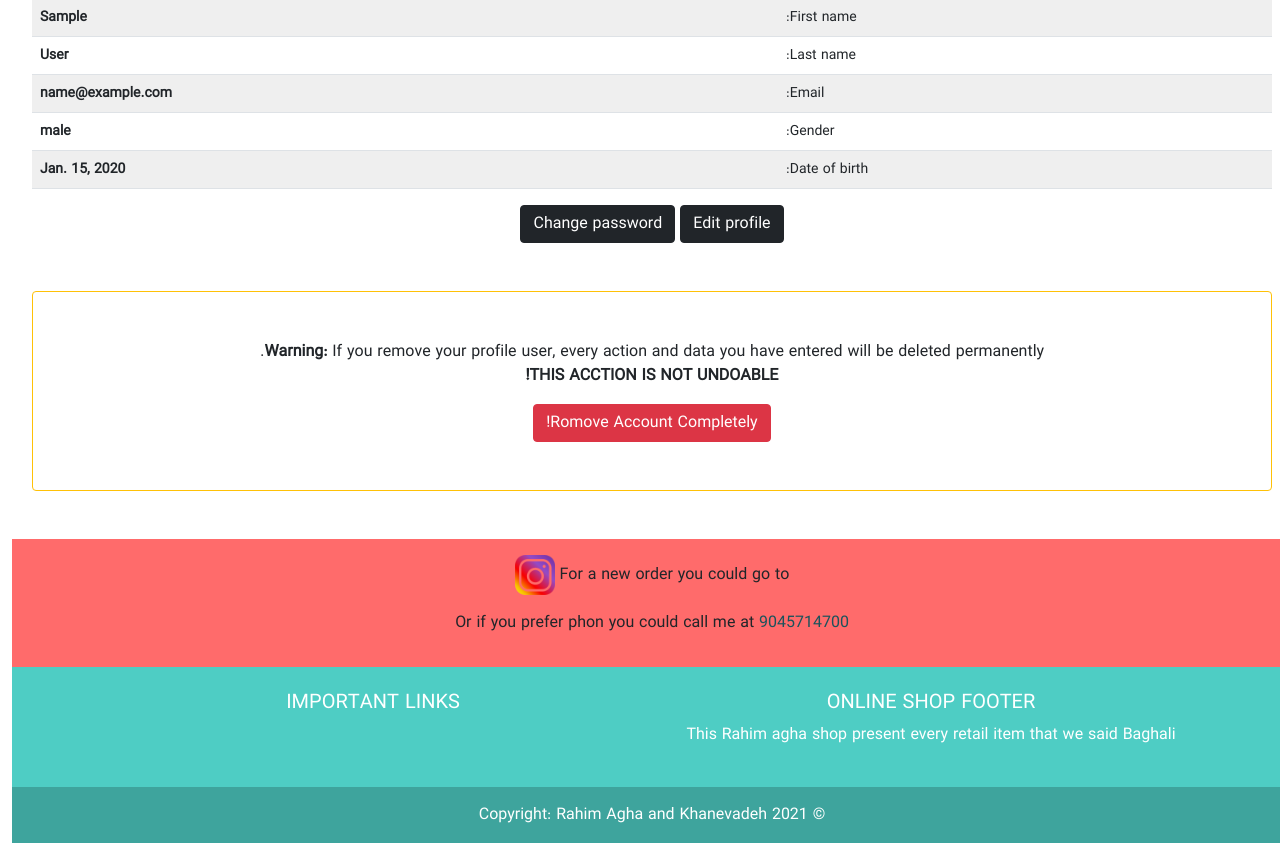
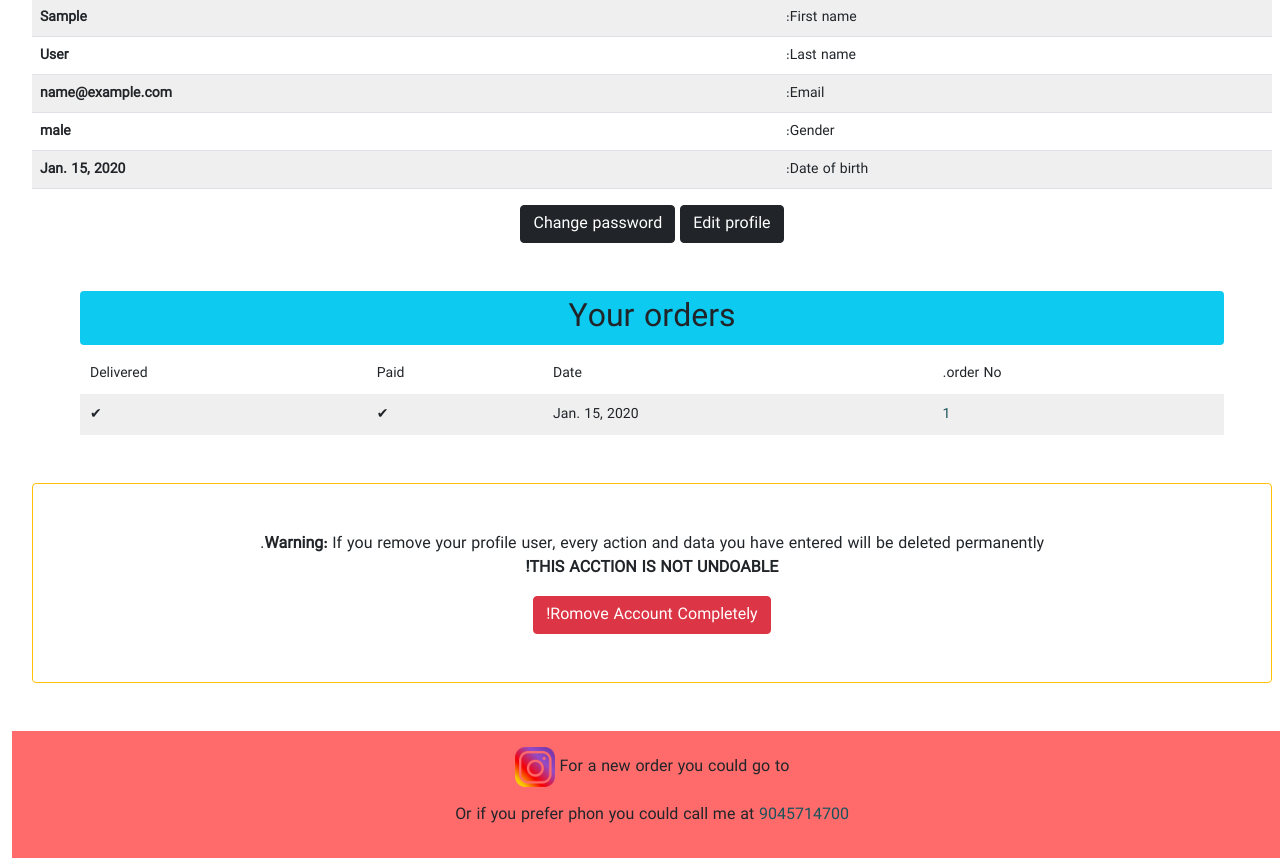
Before and after one commit to Rahimz/molmal, a Django app: page /account/dashboard/ in a window 1280 px wide. Shown: the part 607-1465 px from the top of the page. Run offline with Django 3.2, Linux system fonts and the light colour scheme; a user stored in the database is signed in; tables that the repository leaves empty hold one stand-in row (values such as "Sample post"); grey boxes marked "Sample" are stand-in pictures; parts of the project's set-up code (start-up, migrations or seed data) failed here and were passed over; some libraries are stand-ins or nearby versions.

Commit message:
list of orders added to dashboard of user

```diff
--- a/account/templates/account/dashboard.html
+++ b/account/templates/account/dashboard.html
@@ -19,7 +19,7 @@
 		<img src="{{ profile.photo.url }}" width="200px" height="auto" class="user-avatar" alt="user avatar" />
 		{% else %}
 		{% if request.user.profile.gender == "female" %}
-					<img src="{% static 'sample_images/woman.svg' %}" width="200px" height="auto" class="user-avatar" alt="woman sample pic" >
+		<img src="{% static 'sample_images/woman.svg' %}" width="200px" height="auto" class="user-avatar" alt="woman sample pic">
 		{% else %}
 		<img src="{% static 'sample_images/man.svg' %}" width="200px" height="auto" class="user-avatar" alt="man sample pic">
 		{% endif %}
@@ -55,9 +55,40 @@
 		<a class="btn btn-dark" href="{% url 'edit' %}">{% trans 'Edit profile' %}<i class="fa fa-edit icon-large"></i></a>
 		<a href="{% url 'password_change' %}" class="btn btn-dark">{% trans 'Change  password' %}</a>
 
+		<div class="m-5">
+			<h2 class="bg-info rounded p-2">{% trans 'Your orders' %}</h2>
+			{% if orders %}
+			<table>
+				<thead>
+					<tr>
+						<td>{% trans 'order No.' %}</td>
+						<td>{% trans 'Date' %}</td>
+						<td>{% trans 'Paid' %}</td>
+						<td>{% trans 'Delivered' %}</td>
+					</tr>
+				</thead>
+				<tbody>
+					{% for order in orders %}
+					<tr>
+						<td><a href="{{ order.get_absolute_url }}">{{ order.id }}</a></td>
+						<td>{{ order.created.date }}</td>
+						<td>{% if order.paid %}&#10004{%else %}&#10008{% endif %}</td>
+						<td>{% if order.delivered %}&#10004{%else %}&#10008{% endif %}</td>
+					</tr>
+
+					{% endfor %}
+
+				</tbody>
+			</table>
+
+			{% endif %}
+
+		</div>
+
 		<div class="rounded border border-warning p-5 my-5">
 			<p><b>{% trans 'Warning:' %}</b> {% trans 'If you remove your profile user, every action and data you have entered will be deleted permanently.' %}<br />
-				<b>{% trans 'THIS ACCTION IS NOT UNDOABLE!' %}</b></p>
+				<b>{% trans 'THIS ACCTION IS NOT UNDOABLE!' %}</b>
+			</p>
 			<a class="btn btn-danger" href="#">{% trans 'Romove Account Completely!' %}</a>
 		</div>
 		{% else %}
@@ -67,5 +98,6 @@
 		</div>
 		{% endif %}
 	</div>
-</div> <!--/end of row -->
+</div>
+<!--/end of row -->
 {% endblock %}
--- a/account/views.py
+++ b/account/views.py
@@ -5,6 +5,7 @@ from .forms import LoginForm, UserRegistrationForm, UserEditForm,  ProfileEditFo
 from django.contrib.auth.decorators import login_required
 from .models import Profile
 from django.contrib import messages
+from orders.models import Order
 
 
 @login_required
@@ -13,9 +14,11 @@ def dashboard(request):
         profile = get_object_or_404(Profile, user=request.user)
     except:
         profile = None
+    orders = Order.objects.filter(user=request.user)
     return render(request,
                 'account/dashboard.html',
-                {'profile': profile,})
+                {'profile': profile,
+                 'orders': orders})
 
 
 
--- a/orders/models.py
+++ b/orders/models.py
@@ -1,3 +1,4 @@
+from django.shortcuts import reverse
 from django.db import models
 from shop.models import Product
 from decimal import Decimal
@@ -11,6 +12,9 @@ from cart.cart import Cart
 
 
 class Order(models.Model):
+    user = models.ForeignKey(settings.AUTH_USER_MODEL,
+                             on_delete=models.CASCADE,
+                             blank=True, null=True)
     first_name = models.CharField(_('first name'),
                                   max_length=50, blank=True, null=True)
     last_name = models.CharField(_('last name'),
@@ -50,6 +54,10 @@ class Order(models.Model):
         total_cost = sum(item.get_cost() for item in self.items.all())
         return total_cost - total_cost * (self.discount / Decimal(100))
 
+    def get_absolute_url(self):
+        return reverse('orders:user_order_detail',
+                       args=[self.id])
+
 
 class OrderItem(models.Model):
     order = models.ForeignKey(Order,
--- a/orders/views.py
+++ b/orders/views.py
@@ -21,6 +21,7 @@ def order_create(request):
         form = OrderCreateForm(request.POST)
         if form.is_valid():
             order = form.save(commit=False)
+            order.user = request.user
             if cart.coupon:
                 order.coupon = cart.coupon
                 order.discount = cart.coupon.discount
```
Also changed, not shown: orders/migrations/0008_order_user.py (added). Lines whose indentation alone changed are shown as unchanged.
